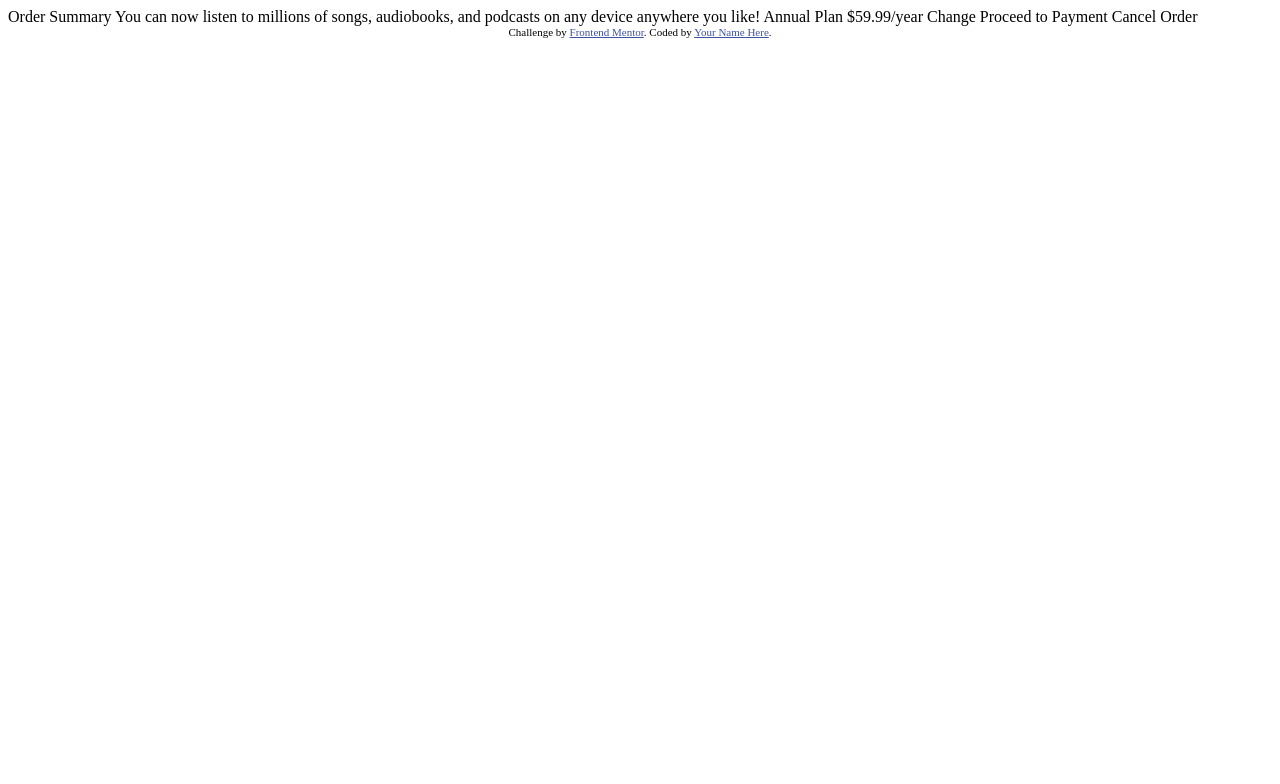
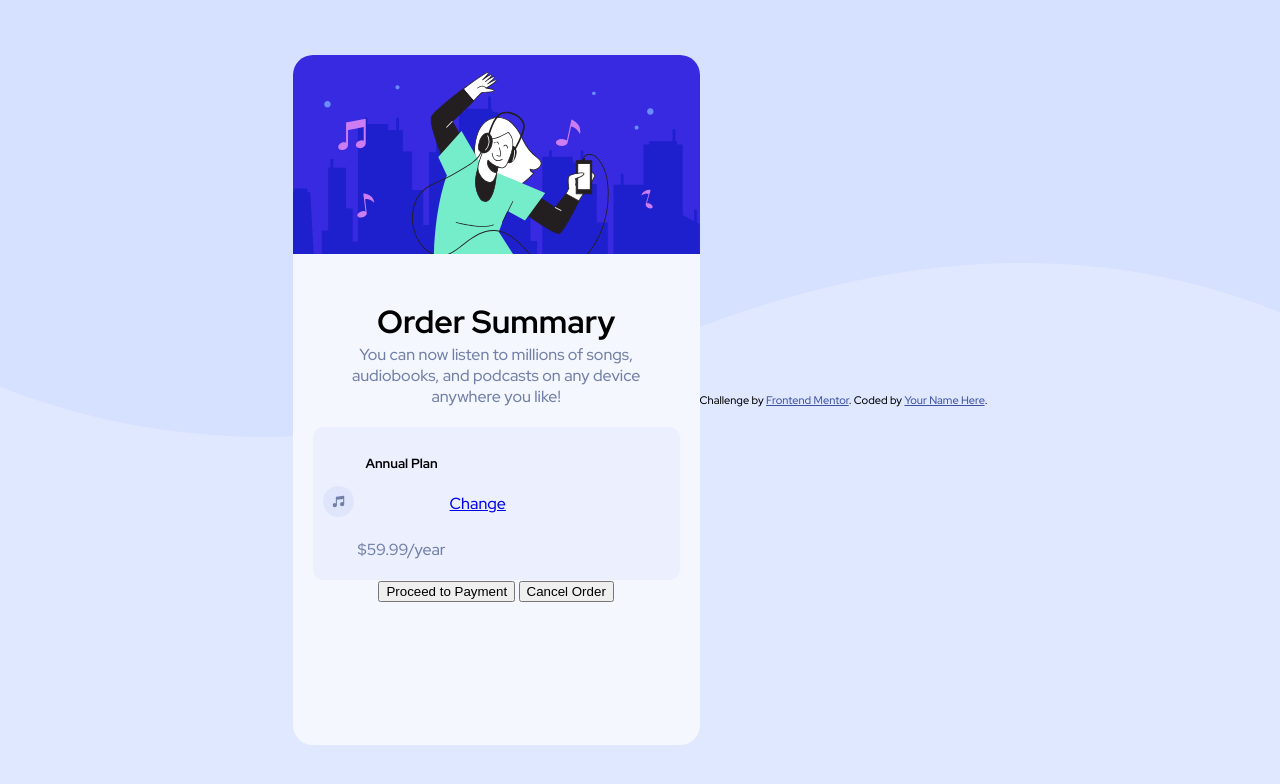
Before and after one commit to thelastmedici/order-summary-component, a plain HTML site: page index.html in a window 1280 px wide. Drawn offline with Linux system fonts and the light colour scheme.

Commit message:
styling
styling

```diff
--- a/index.html
+++ b/index.html
@@ -3,9 +3,9 @@
 <head>
   <meta charset="UTF-8">
   <meta name="viewport" content="width=device-width, initial-scale=1.0"> <!-- displays site properly based on user's device -->
-
+  <link href="https://fonts.googleapis.com/css2?family=Red+Hat+Display:wght@500;700;900&display=swap" rel="stylesheet">
   <link rel="icon" type="image/png" sizes="32x32" href="./images/favicon-32x32.png">
-
+  <link rel="stylesheet" href="styles.css">
   <title>Frontend Mentor | Order summary card</title>
 
   <!-- Feel free to remove these styles or customise in your own stylesheet 👍 -->
@@ -13,25 +13,59 @@
     .attribution { font-size: 11px; text-align: center; }
     .attribution a { color: hsl(228, 45%, 44%); }
   </style>
+
 </head>
 <body>
-
+  <div class="main">
+    <img src="/images/illustration-hero.svg" alt="illustration-hero" class="hero_img">
+    <div class="container">
+      <div class="summary_section">
+        <h1 class="summary_title">
           Order Summary
-
+        </h1>
+        <p class="summary_text">
           You can now listen to millions of songs, audiobooks, and podcasts on any
         device anywhere you like!
+        </p>
+      </div>
 
+     <!--planing-->
+
+     <div class="plan">
+       <div>
+         <img src="/images/icon-music.svg" alt="icon-music" class="icon_music" >
+       </div>
+       <div class="plan_section">
+        <h5 class="annual_duration">
           Annual Plan
+        </h5>
+        <br>
+        <p class="annual_plan">
           $59.99/year
+        </p>
+       </div>
 
-  Change
+        <a href="http://" class="change">Change</a>
+     </div>
 
-  Proceed to Payment
-  Cancel Order
+     <!-- payment/ cancel-->
+     <div class="paycan">
+      <button> Proceed to Payment </button>
+
+      <button>Cancel Order</button>
+     </div>
+
+
+    </div>
+
+
+
+  </div>
 
       <div class="attribution">
         Challenge by <a href="https://www.frontendmentor.io?ref=challenge" target="_blank">Frontend Mentor</a>.
         Coded by <a href="#">Your Name Here</a>.
       </div>
+
 </body>
 </html>
--- /dev/null
+++ b/styles.css
@@ -0,0 +1,86 @@
+html{
+  box-sizing: border-box;
+}
+*,
+*::before
+*::after{
+box-sizing: inherit;
+}
+
+:root{
+--Paleblue: hsl(225, 100%, 94%);
+--Brightblue: hsl(245, 75%, 52%);
+--Verypaleblue: hsl(225, 100%, 98%);
+--Desaturatedblue:hsl(224, 23%, 55%);
+--Darkblue:hsl(223, 47%, 23%);
+}
+
+body{
+margin: 0;
+padding: 0;
+display: flex;
+min-height: 100vh;
+justify-content: center;
+align-items: center;
+font-family:"Red Hat Display", sans-serif;
+background-image: url(/images/pattern-background-desktop.svg);
+background-repeat:no-repeat;
+background-position: center top;
+background-color: var(--Paleblue);
+
+}
+.main{
+   width: 407px;
+   height: 690px;
+   border-radius: 20px;
+   background-color: var(--Verypaleblue);
+   text-align: center;
+
+}
+.hero_img{
+  width: 407px;
+  border-top-right-radius: 20px;
+  border-top-left-radius: 20px;
+}
+.container{
+  padding: 20px;
+}
+h1{
+  margin-bottom:-13px;
+}
+
+p{
+  color: var(--Desaturatedblue);
+  text-decoration: none;
+  padding:4px;
+  font-size: 16px;
+
+}
+.summary_text{
+  margin-top:10px;
+}
+.plan{
+  border-radius: 10px;
+  background-color: hsl(225, 91%, 96%);
+  display: flex;
+  padding: -5px;
+  align-items: center;
+}
+
+.change{
+  display: flex;
+  justify-content: end;
+}
+.plan_section{
+  justify-content: center;
+  align-items: center;
+  flex-direction: column;
+}
+.icon_music{
+  padding-left: 10px;
+  width:31px;
+}
+.annual_duration{
+  padding:4px;
+  font-weight: 500px;
+}
```
Lines whose indentation alone changed are shown as unchanged.
